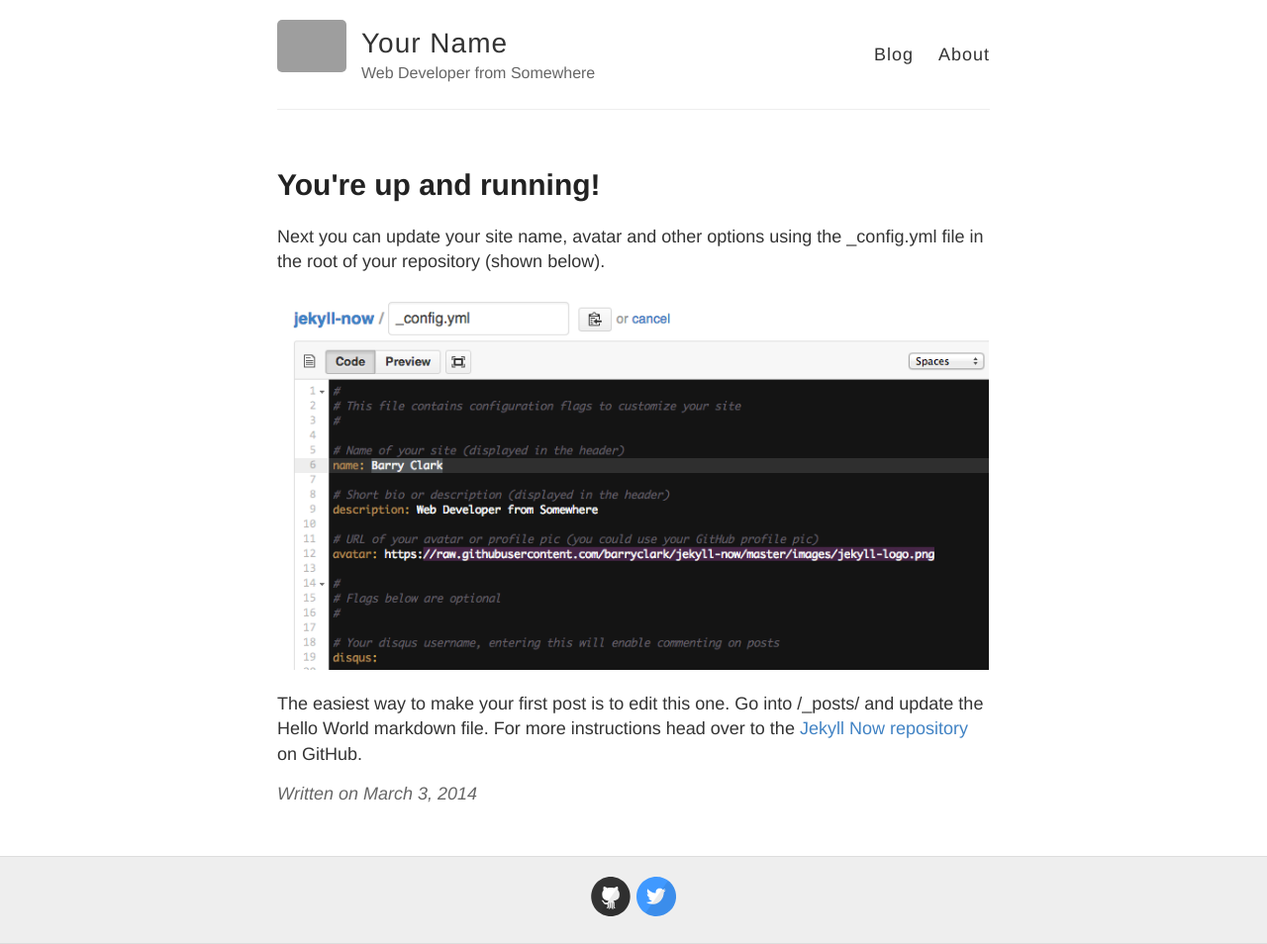
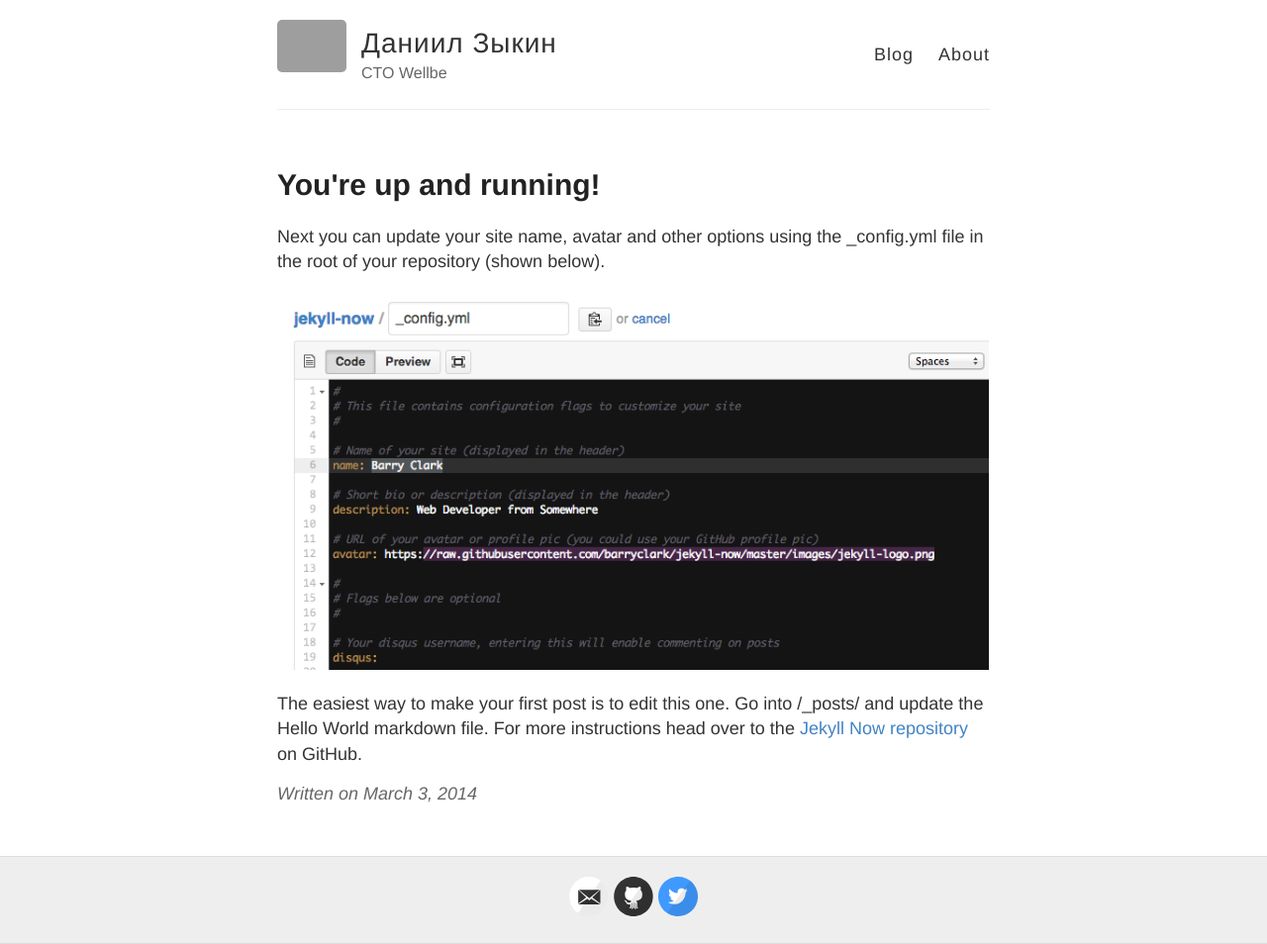
Before and after one commit to Danirill/danirill.github.io, a Jekyll site: the page built from _posts/2014-3-3-Hello-World.md, in a window 1280 px wide. Shown: the whole page at 99% size. Built offline with Jekyll 4.4.1, drawn with Linux system fonts in a browser that asks for light colours; some of the changed lines change nothing that is shown; grey boxes are pictures that could not be loaded.

Commit message:
new config

```diff
--- a/_config.yml
+++ b/_config.yml
@@ -3,10 +3,10 @@
 #
 
 # Name of your site (displayed in the header)
-name: Your Name
+name: Даниил Зыкин
 
 # Short bio or description (displayed in the header)
-description: Web Developer from Somewhere
+description: CTO Wellbe
 
 # URL of your avatar or profile pic (you could use your GitHub profile pic)
 avatar: https://raw.githubusercontent.com/barryclark/jekyll-now/master/images/jekyll-logo.png
@@ -18,15 +18,15 @@ avatar: https://raw.githubusercontent.com/barryclark/jekyll-now/master/images/je
 # Includes an icon in the footer for each username you enter
 footer-links:
   dribbble:
-  email:
+  email: dzykin3@gmail.com
   facebook:
   flickr:
-  github: barryclark/jekyll-now
+  github: Danirill
   instagram:
   linkedin:
   pinterest:
   rss: # just type anything here for a working RSS icon
-  twitter: jekyllrb
+  twitter: D_zykinn
   stackoverflow: # your stackoverflow profile, e.g. "users/50476/bart-kiers"
   youtube: # channel/<your_long_string> or user/<user-name>
   googleplus: # anything in your profile username that comes after plus.google.com/
@@ -41,7 +41,7 @@ google_analytics:
 
 # Your website URL (e.g. http://barryclark.github.io or http://www.barryclark.co)
 # Used for Sitemap.xml and your RSS feed
-url:
+url: https://danirill.github.io/
 
 # If you're hosting your site at a Project repository on GitHub pages
 # (http://yourusername.github.io/repository-name)
```
